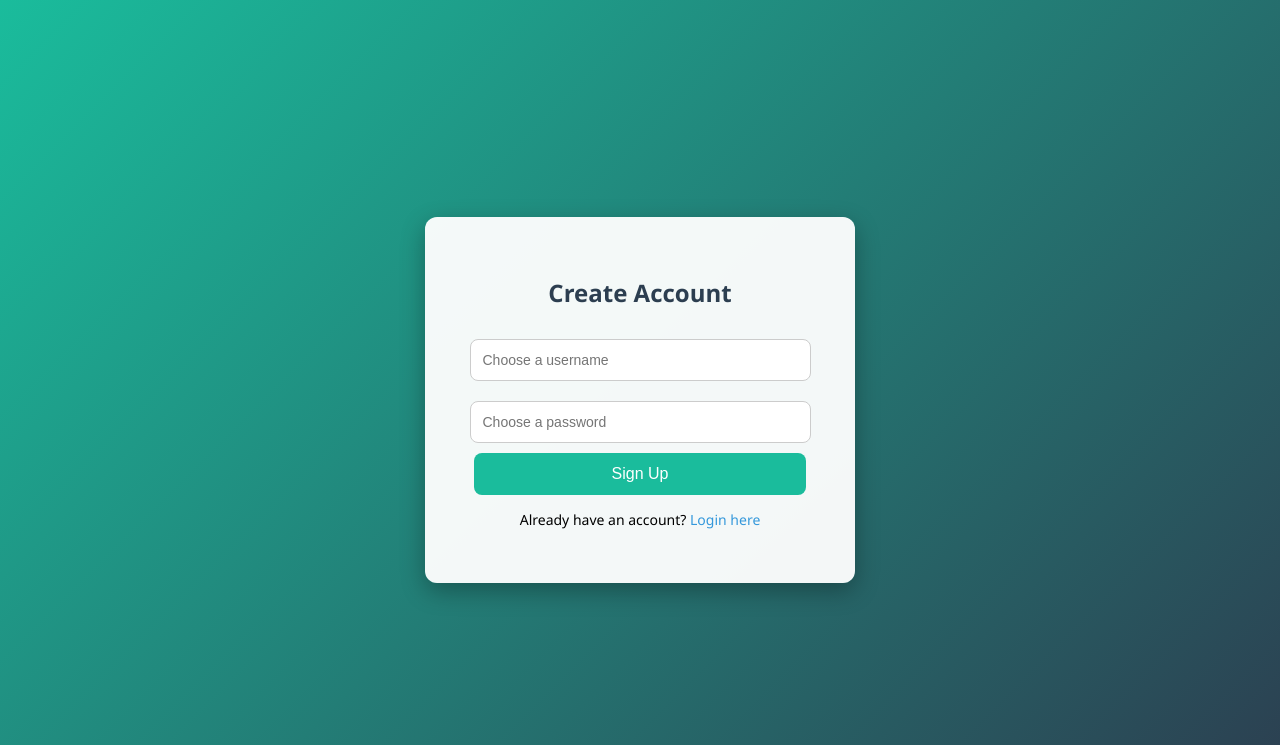
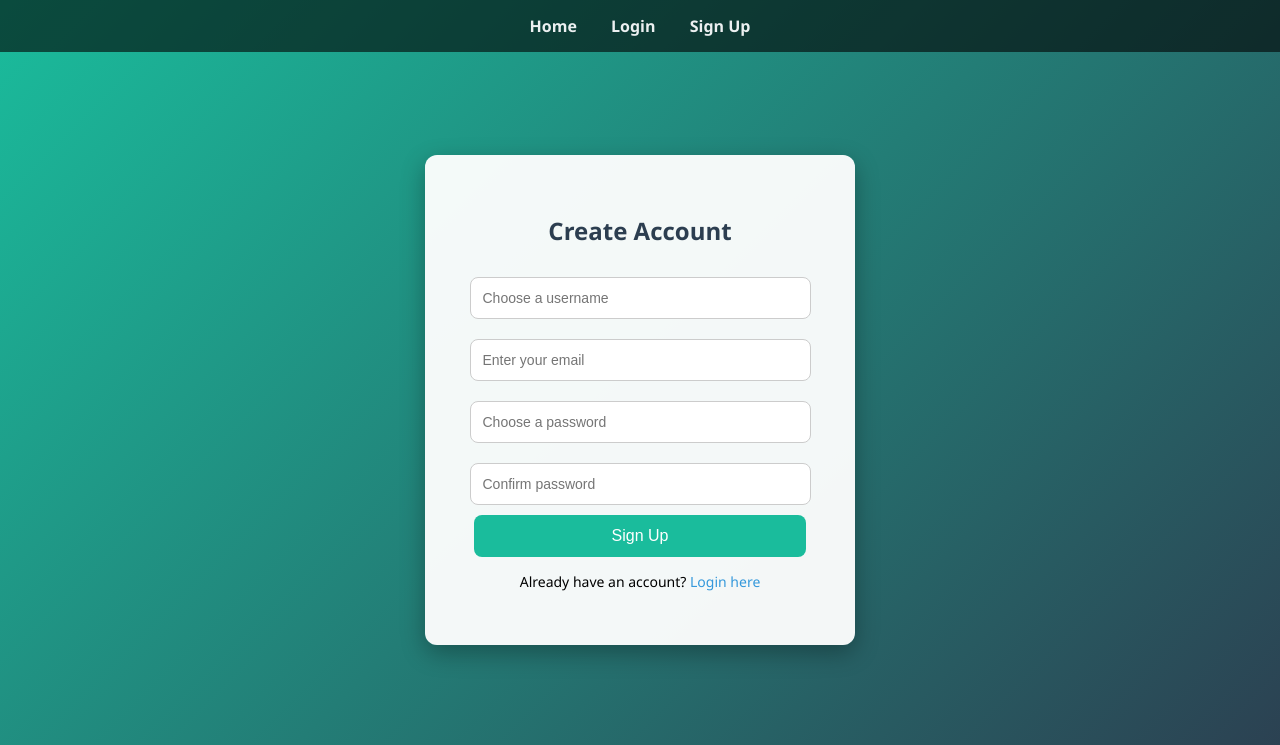
Before and after one commit to Mr-A-Hacker/Yard-sevices, a Flask app: page /signup in a window 1280 px wide. Shown: the top 745 px of the page. Run offline with Flask 3, Linux system fonts and the light colour scheme.

Commit message:
Update signup.html
Signed-off-by: MR.A_HACKER <abdullahlababidi70@gmail.com>

```diff
--- a/templates/signup.html
+++ b/templates/signup.html
@@ -11,6 +11,25 @@
       align-items: center;
       height: 100vh;
       margin: 0;
+    }
+    nav {
+      position: absolute;
+      top: 0;
+      width: 100%;
+      background: rgba(0,0,0,0.6);
+      padding: 15px;
+      text-align: center;
+    }
+    nav a {
+      color: #ecf0f1;
+      text-decoration: none;
+      margin: 0 15px;
+      font-weight: bold;
+      transition: 0.3s;
+    }
+    nav a:hover {
+      color: #1abc9c;
+      transform: scale(1.1);
     }
     .card {
       background: rgba(255,255,255,0.95);
@@ -66,11 +85,19 @@
   </style>
 </head>
 <body>
+  <nav>
+    <a href="/">Home</a>
+    <a href="/login">Login</a>
+    <a href="/signup">Sign Up</a>
+  </nav>
+
   <div class="card">
     <h2>Create Account</h2>
-    <form method="POST">
-      <input name="username" placeholder="Choose a username" required><br>
+    <form method="POST" action="/signup">
+      <input type="text" name="username" placeholder="Choose a username" required><br>
+      <input type="email" name="email" placeholder="Enter your email" required><br>
       <input type="password" name="password" placeholder="Choose a password" required><br>
+      <input type="password" name="confirm_password" placeholder="Confirm password" required><br>
       <button type="submit">Sign Up</button>
     </form>
     <p>Already have an account? <a href="/login">Login here</a></p>
```
